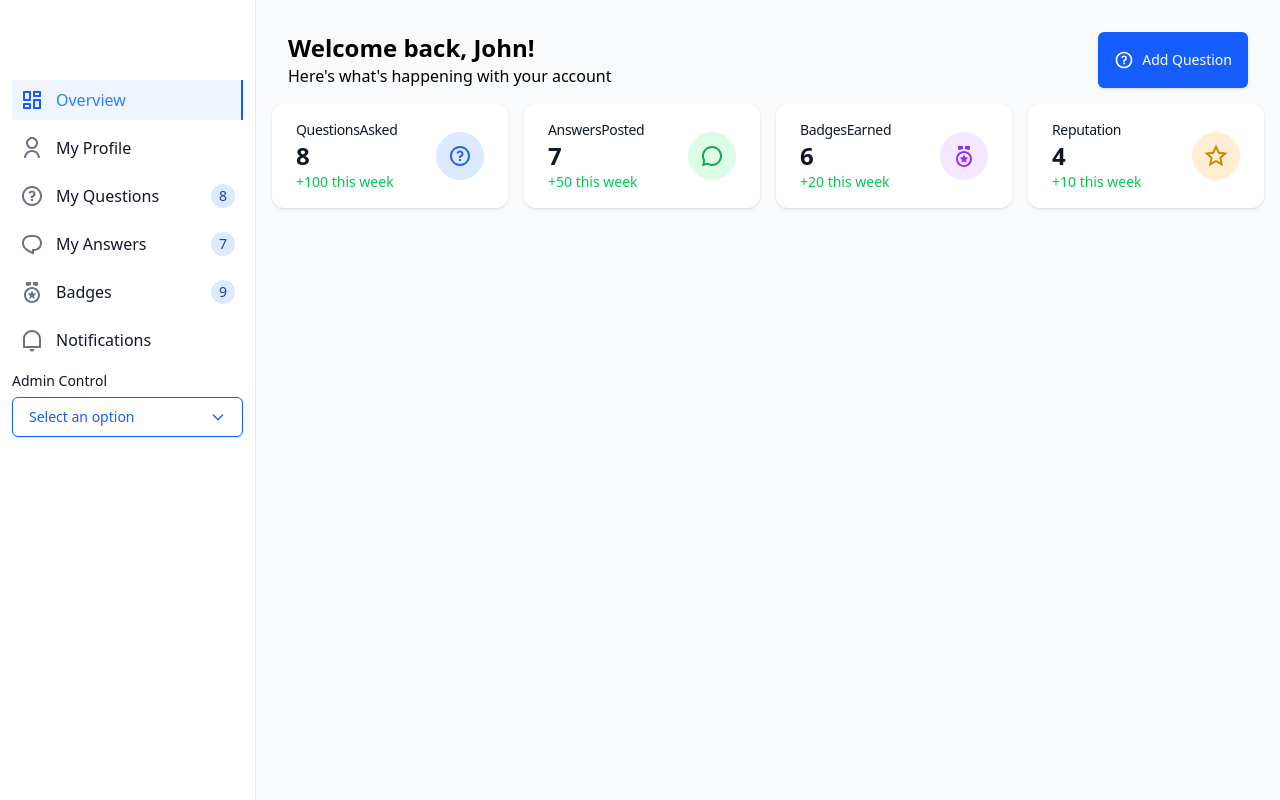
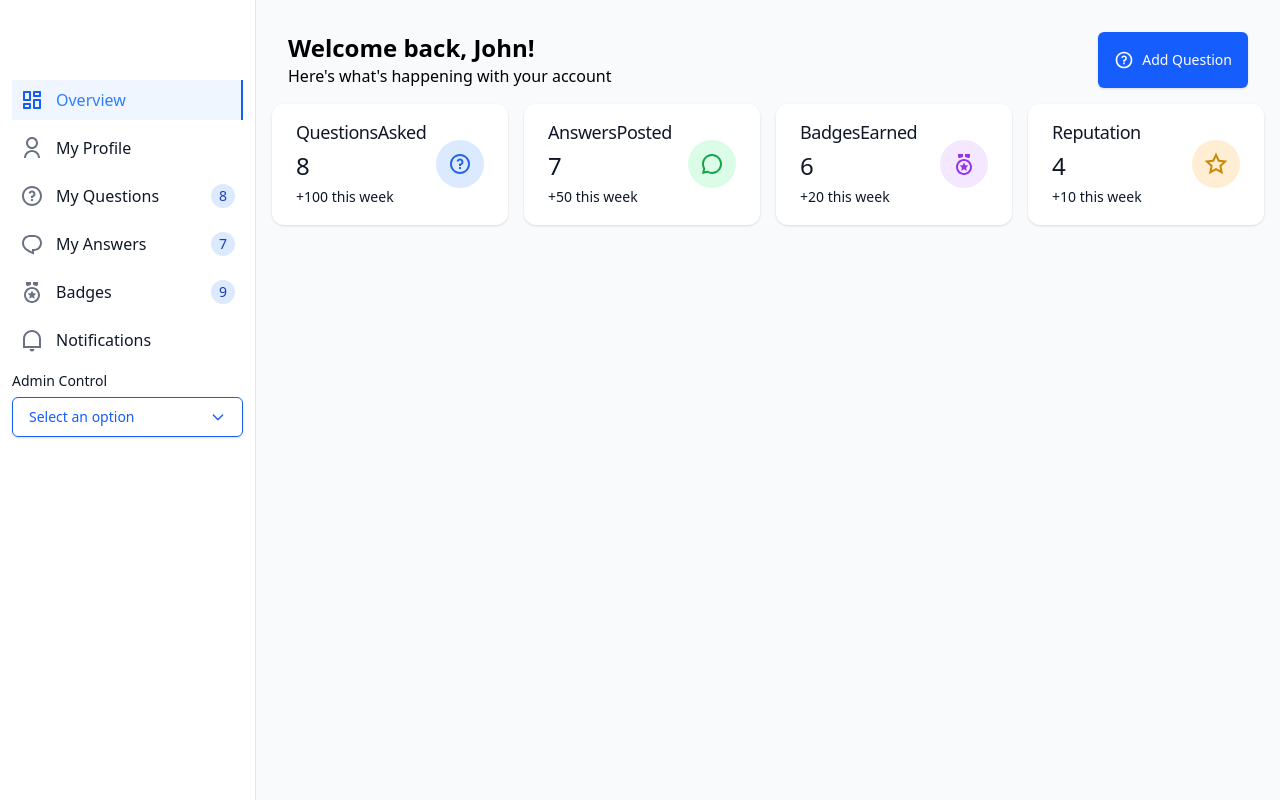
Before and after one commit to Zack-Pro-Ver/Knowledge-Sharing-Portal, a React (Vite) app: page /overview in a window 1280 px wide. Built offline with nearby package versions, Linux system fonts and the light colour scheme.

Commit message:
added  cardstack typography and stack

```diff
--- a/src/elements/Typography/index.tsx
+++ b/src/elements/Typography/index.tsx
@@ -1,4 +1,4 @@
-import React, { forwardRef } from "react";
+import { forwardRef } from "react";
 import type { TypographyProps } from "./Typography.types";
 import { getTypographyStyles } from "./Typography.styles";
 
--- a/src/pages/Overview/CardStats.tsx
+++ b/src/pages/Overview/CardStats.tsx
@@ -1,9 +1,10 @@
+import { Stack, Typography } from "../../elements";
 import Card, { CardContent } from "../../elements/Card";
 import { UserStats } from "./Overview.constants";
 
 export const CardStats = () => {
   return (
-    <div className="grid grid-cols-1 md:grid-cols-2  lg:grid-cols-4 gap-4">
+    <div className="grid grid-cols-1 md:grid-cols-2 lg:grid-cols-4 gap-4">
       {UserStats.map(
         (
           {
@@ -18,22 +19,39 @@ export const CardStats = () => {
         ) => (
           <Card key={index}>
             <CardContent>
-              <div className="flex justify-between items-center">
-                <div>
-                  <h1 className="text-sm font-normal tracking-tight text-gray-900 dark:text-white">
+              <Stack
+                direction="row"
+                justifyContent="space-between"
+                alignItems="center"
+              >
+                {/* Left side text */}
+                <Stack direction="column" spacing={1}>
+                  <Typography
+                    variant="h6"
+                    color="textPrimary"
+                    className="tracking-tight"
+                  >
                     {title}
-                  </h1>
-                  <h2 className="mt-0 text-2xl font-bold text-gray-900 dark:text-white">
+                  </Typography>
+
+                  <Typography
+                    variant="h4"
+                    fontWeight="bold"
+                    color="textPrimary"
+                  >
                     {totalCount}
-                  </h2>
-                  <p className="text-sm font-normal text-green-500 dark:text-gray-400">
-                    {`${
-                      currentWeekCount > 0 ? `+${currentWeekCount}` : 0
-                    } this week`}
-                  </p>
-                </div>
+                  </Typography>
 
-                {/* ✅ Conditionally wrap icon */}
+                  <Typography
+                    variant="body2"
+                    className={currentWeekCount > 0 ? "green" : "gray"}
+                  >
+                    {currentWeekCount > 0 ? `+${currentWeekCount}` : 0} this
+                    week
+                  </Typography>
+                </Stack>
+
+                {/* Right side icon */}
                 {bgColor ? (
                   <div
                     className={`w-12 h-12 rounded-full flex items-center justify-center ${bgColor}`}
@@ -43,7 +61,7 @@ export const CardStats = () => {
                 ) : (
                   <Icon color={iconColor} />
                 )}
-              </div>
+              </Stack>
             </CardContent>
           </Card>
         )
```
